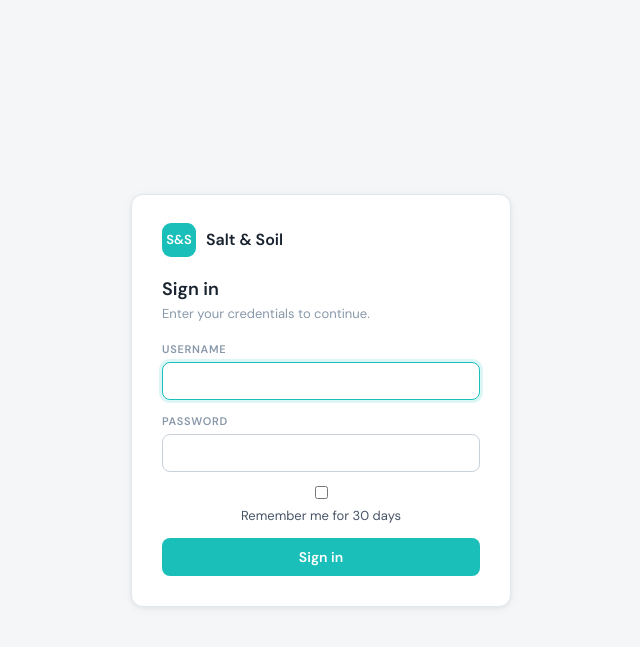
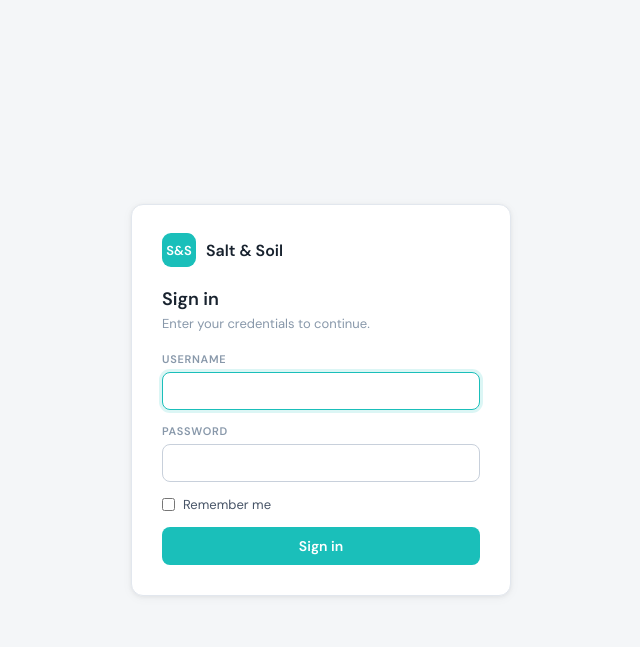
Before and after one commit to frlenaerts/salt-and-soil, a Python web app: template src/salt_and_soil/templates/login.html in a window 1280 px wide. Shown: the top 647 px of the page, without its empty margins (319-959 px from the left). Run offline with Jinja, Linux system fonts and the light colour scheme; the template is opened without the code that fills it, so the values that code supplies are empty.

Commit message:
Login: put remember-me checkbox inline with label, drop '30 days' text

```diff
--- a/src/salt_and_soil/templates/_auth_base.html
+++ b/src/salt_and_soil/templates/_auth_base.html
@@ -61,7 +61,7 @@ input[type=text], input[type=password] {
 input[type=text]:focus, input[type=password]:focus {
   outline: none; border-color: var(--teal); box-shadow: 0 0 0 3px rgba(26,191,186,.15);
 }
-.remember { display: flex; align-items: center; gap: 8px; font-size: 13px; color: var(--text-mid); }
+.remember { display: flex; flex-direction: row; align-items: center; gap: 8px; font-size: 13px; color: var(--text-mid); }
 .remember input { accent-color: var(--teal); }
 button.submit {
   font-family: inherit; font-size: 14px; font-weight: 600;
--- a/src/salt_and_soil/templates/login.html
+++ b/src/salt_and_soil/templates/login.html
@@ -13,7 +13,7 @@
     <input type="password" name="password" required autocomplete="current-password">
   </label>
   <label class="remember">
-    <input type="checkbox" name="remember" value="1"> Remember me for 30 days
+    <input type="checkbox" name="remember" value="1"> Remember me
   </label>
   <button type="submit" class="submit">Sign in</button>
 </form>
```
